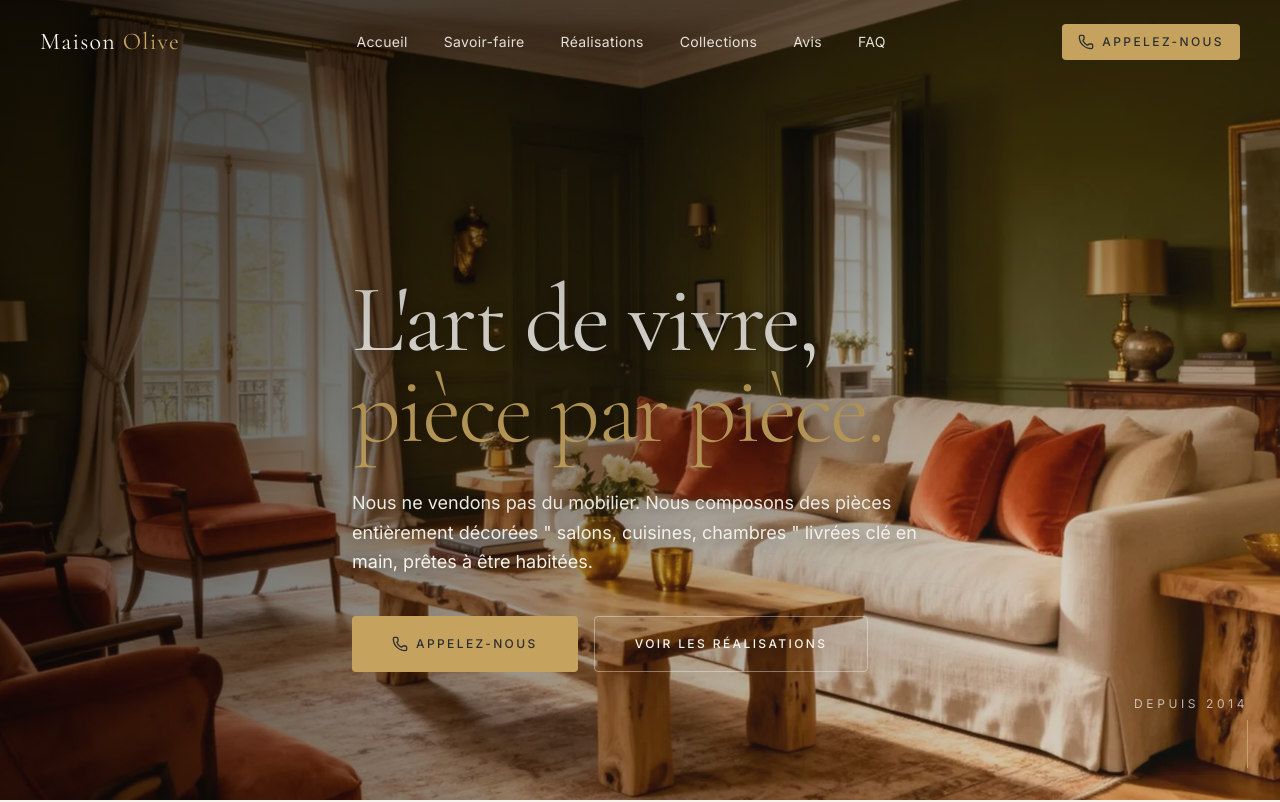
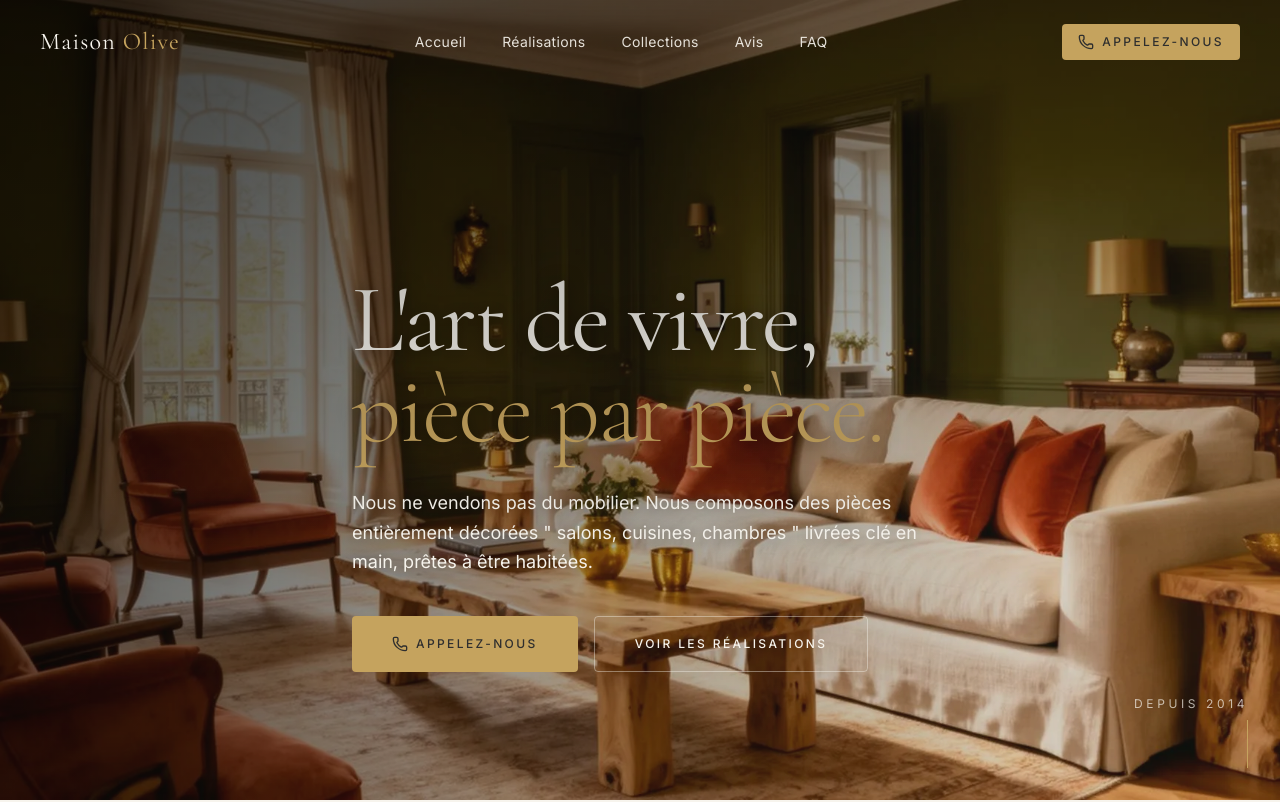
Before and after one commit to yamami-mohammed-monsif/Maison-Olive, a Next.js app: page / in a window 1280 px wide. Shown: the top 802 px of the page. Built offline with nearby package versions, Linux system fonts and the light colour scheme.

Commit message:
removed savoir faire navlink

```diff
--- a/src/components/Navbar.tsx
+++ b/src/components/Navbar.tsx
@@ -9,7 +9,6 @@ import { Button } from "@/src/components/ui/button";
 
 const links = [
   { href: "#accueil", label: "Accueil" },
-  { href: "#savoir-faire", label: "Savoir-faire" },
   { href: "#realisations", label: "Réalisations" },
   { href: "#collections", label: "Collections" },
   { href: "#avis", label: "Avis" },
```
